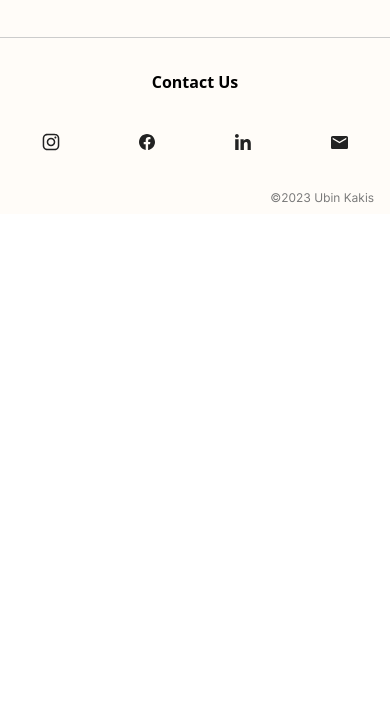
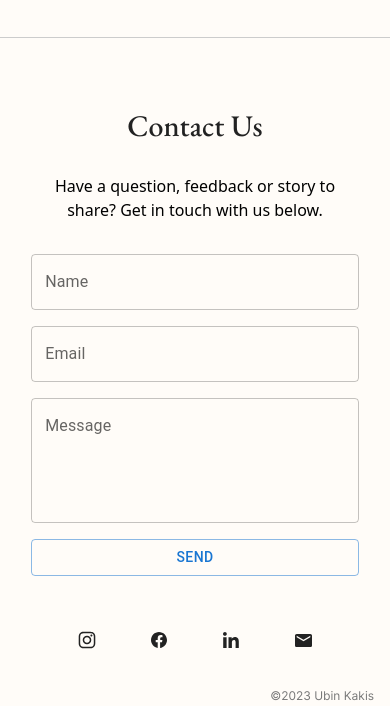
Before and after one commit to jinhanloh2021/ubin-site, a Next.js app: page /journal/my-reflection in a window 390 px wide. Shown: the part 452-1158 px from the top of the page. Before the commit the page ends 844 px from the top, so only its background shows below. Built offline with nearby package versions, Linux system fonts and the light colour scheme.

Commit message:
Create form component. Connect telegram API bot. Make form responsive. Fix title issue.

```diff
--- a/components/footer.tsx
+++ b/components/footer.tsx
@@ -1,11 +1,19 @@
 import Image from 'next/image';
+import TelegramForm from './telegram-form';
 
 const Footer = () => {
   return (
     <footer className='border-t border-[#CCCCCC] min-h-fit lg:mx-[16%] md:mx-[8%] mx-0 bg-bg_paper'>
       <div className='mx-auto container'>
-        <h4 className='text-base text-center my-8 font-semibold'>Contact Us</h4>
-        <div className='flex flex-row justify-center align-middle gap-16 lg:mb-12 mb-8'>
+        <h3 className='text-center lg:text-6xl text-3xl text-offBlack lg:pb-[1.125rem] pb-2 leading-[3rem] font-medium font-body xl:mx-[24%] lg:mx-[20%] mx-[8%] lg:mt-24 mt-16'>
+          Contact Us
+        </h3>
+        <h4 className='text-base text-center mt-4 mb-8 lg:text-lg md:mx-auto xl:max-w-[30vw] lg:max-w-[40vw] md:max-w-[50vw] mx-[8%]'>
+          Have a question, feedback or story to share? Get in touch with us
+          below.
+        </h4>
+        <TelegramForm />
+        <div className='flex flex-row justify-center align-middle lg:gap-16 gap-10 lg:mb-12 lg:mt-16 mb-8 mt-12'>
           <a href='https://www.instagram.com/ubinkakis/'>
             <Image
               priority
@@ -33,7 +41,7 @@ const Footer = () => {
               height={32}
             />
           </a>
-          <a href='https://smu.edu.sg'>
+          <a href='mailto:smuprojectubinkakis@gmail.com'>
             <Image
               priority
               src={'/assets/SVGs/email.svg'}
--- /dev/null
+++ b/components/telegram-form.tsx
@@ -0,0 +1,117 @@
+import axios from 'axios';
+import { useForm } from 'react-hook-form';
+import { TelegramResponse } from '../interfaces/TelegramRes';
+import { TextField, Button, Snackbar, IconButton } from '@mui/material';
+import CloseIcon from '@mui/icons-material/Close';
+import { useState } from 'react';
+
+type FormData = {
+  name: string;
+  email: string;
+  message: string;
+};
+
+type Props = {};
+
+export default function TelegramForm({}: Props) {
+  const [open, setOpen] = useState({
+    snackbarState: false,
+    buttonState: false,
+  });
+  const {
+    register,
+    handleSubmit,
+    formState: { errors },
+  } = useForm<FormData>();
+
+  const handleClose = (e: React.SyntheticEvent | Event, reason?: string) => {
+    if (reason === 'clickaway') {
+      setOpen({
+        snackbarState: false,
+        buttonState: true,
+      });
+      return;
+    }
+    setOpen({
+      snackbarState: false,
+      buttonState: true,
+    });
+  };
+
+  const action = (
+    <IconButton
+      size='small'
+      aria-label='close'
+      color='inherit'
+      onClick={handleClose}
+    >
+      <CloseIcon fontSize='small' />
+    </IconButton>
+  );
+
+  const onSubmit = async (data: FormData) => {
+    const body: string = `Name: ${data.name}\nEmail: ${data.email}\n\nMessage:\n${data.message}`;
+    const telegramUrl: string = `https://api.telegram.org/bot${
+      process.env.NEXT_PUBLIC_TELEGRAM_BOT_TOKEN
+    }/sendMessage?chat_id=${
+      process.env.NEXT_PUBLIC_TELEGRAM_CHAT_ID
+    }&text=${encodeURIComponent(body)}`;
+
+    try {
+      const response = await axios.get<TelegramResponse>(telegramUrl);
+      console.log('Message sent successfully!', response.data.result);
+
+      setOpen({
+        snackbarState: true,
+        buttonState: true,
+      });
+    } catch (error) {
+      console.error('Error sending message:', error);
+    }
+  };
+
+  return (
+    <form
+      className='flex flex-col gap-4 md:m-auto xl:max-w-[30vw] lg:max-w-[40vw] md:max-w-[50vw] mx-[8%]'
+      onSubmit={handleSubmit(onSubmit)}
+    >
+      <TextField
+        label='Name'
+        variant='outlined'
+        disabled={open.buttonState}
+        {...register('name', {
+          required: true,
+        })}
+      />
+      <TextField
+        label='Email'
+        variant='outlined'
+        disabled={open.buttonState}
+        {...register('email', {
+          required: true,
+          pattern: /^[a-zA-Z0-9._%+-]+@[a-zA-Z0-9.-]+\.[a-zA-Z]{2,}$/,
+        })}
+        error={!!errors.email}
+        helperText={errors.email ? 'Invalid email format' : ''}
+      />
+      <TextField
+        label='Message'
+        variant='outlined'
+        multiline
+        rows={4}
+        disabled={open.buttonState}
+        {...register('message')}
+      />
+      <Button variant='outlined' type='submit' disabled={open.buttonState}>
+        {open.buttonState ? 'Message Sent' : 'Send'}
+      </Button>
+      <Snackbar
+        open={open.snackbarState}
+        autoHideDuration={6000}
+        onClose={handleClose}
+        message='Message sent'
+        action={action}
+      />
+    </form>
+  );
+}
--- /dev/null
+++ b/interfaces/TelegramRes.ts
@@ -0,0 +1,12 @@
+export type TelegramResponse = {
+  ok: boolean;
+  result: {
+    message_id: number;
+    chat: {
+      id: number;
+      title: string;
+    };
+    date: number;
+    text: string;
+  };
+};
--- a/package.json
+++ b/package.json
@@ -7,6 +7,11 @@
     "typecheck": "tsc"
   },
   "dependencies": {
+    "@emotion/react": "^11.10.6",
+    "@emotion/styled": "^11.10.6",
+    "@mui/icons-material": "^5.11.11",
+    "@mui/material": "^5.11.14",
+    "axios": "^1.3.4",
     "classnames": "^2.3.1",
     "date-fns": "^2.28.0",
     "gray-matter": "^4.0.3",
@@ -15,6 +20,7 @@
     "next": "latest",
     "react": "^18.2.0",
     "react-dom": "^18.2.0",
+    "react-hook-form": "^7.43.7",
     "remark": "^14.0.2",
     "remark-html": "^15.0.1",
     "typescript": "^4.7.4"
--- a/pages/journal/[slug].tsx
+++ b/pages/journal/[slug].tsx
@@ -14,7 +14,7 @@ export default function Journal({ post: { slug, metadata, body } }: Props) {
   return (
     <>
       <Head>
-        <title>Journal - {slug}</title>
+        <title>{`Journal - ${slug}`}</title>
       </Head>
       {!metadata.coverImage || (
         <CoverImage
```
Also changed, not shown: 1 other file (tests, documents, lock files or other folders).
